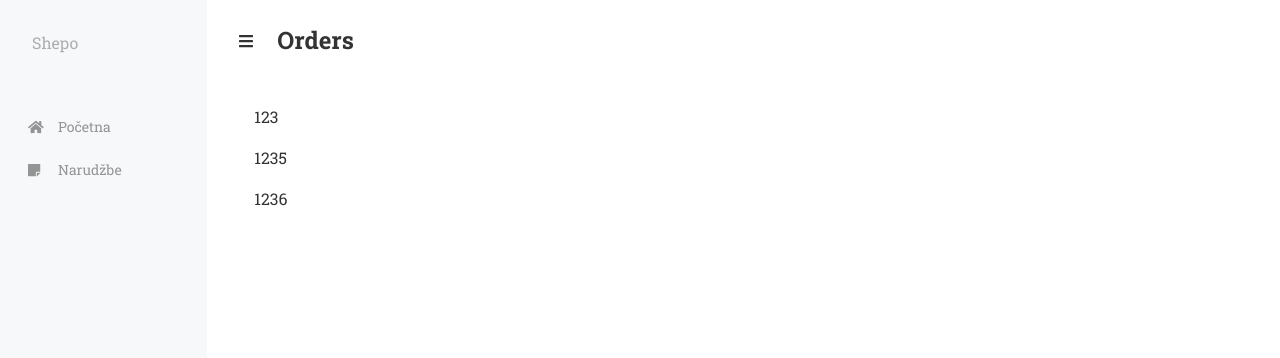
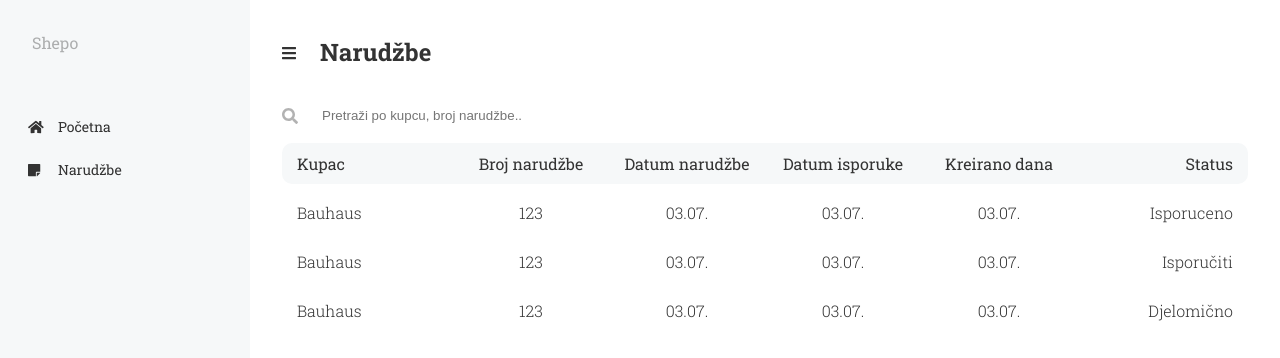
Before and after one commit to dinoDanic/shepo-old, a React (Create React App) app: page /orders in a window 1280 px wide. Shown: the top 358 px of the page. Built offline with nearby package versions, Linux system fonts and the light colour scheme.

Commit message:
menu component, orders update, orders item

```diff
--- a/src/App.js
+++ b/src/App.js
@@ -27,7 +27,7 @@ const Container = styled.div`
 `;
 
 const MenuContainer = styled.div`
-  width: 250px;
+  min-width: 250px;
   height: 100vh;
   background-color: ${(props) => props.theme.colors.body};
 `;
--- a/src/components/menu/menu.components.jsx
+++ b/src/components/menu/menu.components.jsx
@@ -53,6 +53,7 @@ const MenuItem = styled.li`
   &:hover {
     background-color: ${(props) => props.theme.colors.bodyGray};
     margin-left: 5px;
+    color: ${(props) => props.theme.colors.primary};
     svg {
       margin-right: 10px;
     }
--- a/src/pages/orders/components/order-item.component.jsx
+++ b/src/pages/orders/components/order-item.component.jsx
@@ -1,11 +1,36 @@
-import React from "react";
-import styled from "styled-components";
+import React, { useState } from "react";
+import styled, { css } from "styled-components";
 
 const OrderItem = ({ order }) => {
-  const { orderId } = order;
+  console.log(order);
+  const { orderId, orderDate, deliveryDate, createdDate, customer, status } =
+    order;
+
+  const getDate = (date) => {
+    const d = new Date(date);
+    const day = d.getDay();
+    const month = d.getMonth();
+    if (month < 10 && day < 10) {
+      return `0${day}.0${month}.`;
+    }
+    if (month < 10) {
+      return `${day}.0${month}.`;
+    }
+    if (day < 10) {
+      return `0${day}.${month}.`;
+    }
+  };
+
   return (
     <Container>
-      <Item>{orderId}</Item>
+      <Item>
+        <Customer>{customer.name}</Customer>
+        <OrderId>{orderId}</OrderId>
+        <OrderDate>{getDate(orderDate)}</OrderDate>
+        <DeliveryDate>{getDate(deliveryDate)}</DeliveryDate>
+        <CreatedDate>{getDate(createdDate)}</CreatedDate>
+        <Status>{status}</Status>
+      </Item>
     </Container>
   );
 };
@@ -15,9 +40,45 @@ const Item = styled.div`
   padding: 10px 15px;
   border-radius: 10px;
   cursor: pointer;
+  display: flex;
+  justify-content: space-between;
+  margin-bottom: ${(props) => props.theme.space[2]};
+  font-weight: 300;
   &:hover {
     background-color: ${(props) => props.theme.colors.body};
   }
 `;
+const ItemsShared = css`
+  flex: 1;
+  min-width: 100px;
+`;
+const Customer = styled.div`
+  ${ItemsShared}
+`;
+const OrderId = styled.div`
+  ${ItemsShared}
+  display: flex;
+  justify-content: center;
+`;
+const OrderDate = styled.div`
+  ${ItemsShared}
+  display: flex;
+  justify-content: center;
+`;
+const DeliveryDate = styled.div`
+  ${ItemsShared}
+  display: flex;
+  justify-content: center;
+`;
+const CreatedDate = styled.div`
+  ${ItemsShared}
+  display: flex;
+  justify-content: center;
+`;
+const Status = styled.div`
+  ${ItemsShared}
+  display: flex;
+  justify-content: flex-end;
+`;
 
 export default OrderItem;
--- a/src/pages/orders/components/orders.component.jsx
+++ b/src/pages/orders/components/orders.component.jsx
@@ -1,46 +1,71 @@
-import React, { useState } from "react";
+import React from "react";
+import styled, { css } from "styled-components";
+
 import OrderItem from "./order-item.component";
+import SearchBar from "./search-bar.component";
+
+import { state } from "../orders.fake.js";
 
 const Orders = () => {
-  const [state, setState] = useState([
-    {
-      orderId: "123",
-      created: "10.03.2020",
-      deliveryDate: "30.04.2020",
-      orderDate: "10.03.2020",
-      customer: {
-        name: "Bauhaus",
-        poslovnica: "Pula",
-      },
-    },
-    {
-      orderId: "1235",
-      created: "10.03.2020",
-      deliveryDate: "30.04.2020",
-      orderDate: "10.03.2020",
-      customer: {
-        name: "Bauhaus",
-        poslovnica: "Pula",
-      },
-    },
-    {
-      orderId: "1236",
-      created: "10.03.2020",
-      deliveryDate: "30.04.2020",
-      orderDate: "10.03.2020",
-      customer: {
-        name: "Bauhaus",
-        poslovnica: "Pula",
-      },
-    },
-  ]);
   return (
-    <div>
+    <Container>
+      <SearchBar />
+      <OrdersBar>
+        <Customer>Kupac</Customer>
+        <OrderId>Broj narudžbe</OrderId>
+        <OrderDate>Datum narudžbe</OrderDate>
+        <DeliveryDate>Datum isporuke</DeliveryDate>
+        <CreatedDate>Kreirano dana</CreatedDate>
+        <Status>Status</Status>
+      </OrdersBar>
       {state.map((order) => (
-        <OrderItem order={order} />
+        <OrderItem order={order} key={order.orderId} />
       ))}
-    </div>
+    </Container>
   );
 };
 
+const Container = styled.div``;
+const OrdersBar = styled.div`
+  padding: 10px 15px;
+  border-radius: 10px;
+  cursor: pointer;
+  display: flex;
+  justify-content: space-between;
+  background-color: ${(props) => props.theme.colors.body};
+  margin-bottom: ${(props) => props.theme.space[2]};
+`;
+const ItemsShared = css`
+  flex: 1;
+  min-width: 100px;
+`;
+const Customer = styled.div`
+  ${ItemsShared}
+`;
+const OrderId = styled.div`
+  ${ItemsShared}
+  display: flex;
+  justify-content: center;
+`;
+const OrderDate = styled.div`
+  ${ItemsShared}
+  display: flex;
+  justify-content: center;
+`;
+const DeliveryDate = styled.div`
+  ${ItemsShared}
+  display: flex;
+  justify-content: center;
+`;
+const CreatedDate = styled.div`
+  ${ItemsShared}
+  display: flex;
+  justify-content: center;
+`;
+const Status = styled.div`
+  ${ItemsShared}
+  display: flex;
+  justify-content: flex-end;
+`;
+
 export default Orders;
--- /dev/null
+++ b/src/pages/orders/components/search-bar.component.jsx
@@ -0,0 +1,31 @@
+import React from "react";
+import styled from "styled-components";
+
+import { FontAwesomeIcon } from "@fortawesome/react-fontawesome";
+import { faSearch } from "@fortawesome/free-solid-svg-icons";
+
+const SearchBar = () => {
+  return (
+    <Container>
+      <Icon icon={faSearch} />
+      <Input placeholder="Pretraži po kupcu, broj narudžbe.." />
+    </Container>
+  );
+};
+
+const Container = styled.div`
+  display: flex;
+  align-items: center;
+  margin-bottom: ${(props) => props.theme.space[3]};
+`;
+const Icon = styled(FontAwesomeIcon)`
+  color: ${(props) => props.theme.darkColors.d3};
+`;
+const Input = styled.input`
+  padding: ${(props) => props.theme.space[2]};
+  border: none;
+  outline: none;
+  width: 100%;
+  margin-left: ${(props) => props.theme.space[4]};
+`;
+export default SearchBar;
--- /dev/null
+++ b/src/pages/orders/orders.fake.js
@@ -0,0 +1,35 @@
+export const state = [
+  {
+    orderId: "123",
+    createdDate: new Date(),
+    deliveryDate: new Date(),
+    orderDate: new Date(),
+    customer: {
+      name: "Bauhaus",
+      poslovnica: "Pula",
+    },
+    status: "Isporuceno",
+  },
+  {
+    orderId: "123",
+    createdDate: new Date(),
+    deliveryDate: new Date(),
+    orderDate: new Date(),
+    customer: {
+      name: "Bauhaus",
+      poslovnica: "Pula",
+    },
+    status: "Isporučiti",
+  },
+  {
+    orderId: "123",
+    createdDate: new Date(),
+    deliveryDate: new Date(),
+    orderDate: new Date(),
+    customer: {
+      name: "Bauhaus",
+      poslovnica: "Pula",
+    },
+    status: "Djelomično",
+  },
+];
--- a/src/pages/orders/orders.pages.jsx
+++ b/src/pages/orders/orders.pages.jsx
@@ -9,7 +9,7 @@ const OrdersPage = () => {
     <Contaienr>
       <Header>
         <MenuTrigger />
-        <Title>Orders</Title>
+        <Title>Narudžbe</Title>
       </Header>
       <Orders />
     </Contaienr>
@@ -21,7 +21,8 @@ const Contaienr = styled.div``;
 const Header = styled.div`
   display: flex;
   align-items: center;
-  margin-bottom: ${(props) => props.theme.space[10]};
+  margin-bottom: ${(props) => props.theme.space[8]};
+  padding-top: ${(props) => props.theme.space[3]};
 `;
 
 const Title = styled.h2``;
--- a/src/structure/theme/colors.js
+++ b/src/structure/theme/colors.js
@@ -23,14 +23,14 @@ export const lightColors = {
 };
 
 export const darkColors = {
-  l1: "rgba(0, 0, 0, 0.1)",
-  l2: "rgba(0, 0, 0, 0.2)",
-  l3: "rgba(0, 0, 0, 0.3)",
-  l4: "rgba(0, 0, 0, 0.4)",
-  l5: "rgba(0, 0, 0, 0.5)",
-  l6: "rgba(0, 0, 0, 0.6)",
-  l7: "rgba(0, 0, 0, 0.7)",
-  l8: "rgba(0, 0, 0, 0.8)",
-  l9: "rgba(0, 0, 0, 0.9)",
-  l10: "rgba(0, 0, 0, 1)",
+  d1: "rgba(0, 0, 0, 0.1)",
+  d2: "rgba(0, 0, 0, 0.2)",
+  d3: "rgba(0, 0, 0, 0.3)",
+  d4: "rgba(0, 0, 0, 0.4)",
+  d5: "rgba(0, 0, 0, 0.5)",
+  d6: "rgba(0, 0, 0, 0.6)",
+  d7: "rgba(0, 0, 0, 0.7)",
+  d8: "rgba(0, 0, 0, 0.8)",
+  d9: "rgba(0, 0, 0, 0.9)",
+  d10: "rgba(0, 0, 0, 1)",
 };
--- a/src/structure/theme/global.js
+++ b/src/structure/theme/global.js
@@ -15,7 +15,8 @@ export const GlobalStyle = createGlobalStyle`
     text-decoration: none;
   }
   a {
-    text-decoration: none;
+    text-decoration: none;color: inherit;
+
   }
 
 `;
```
